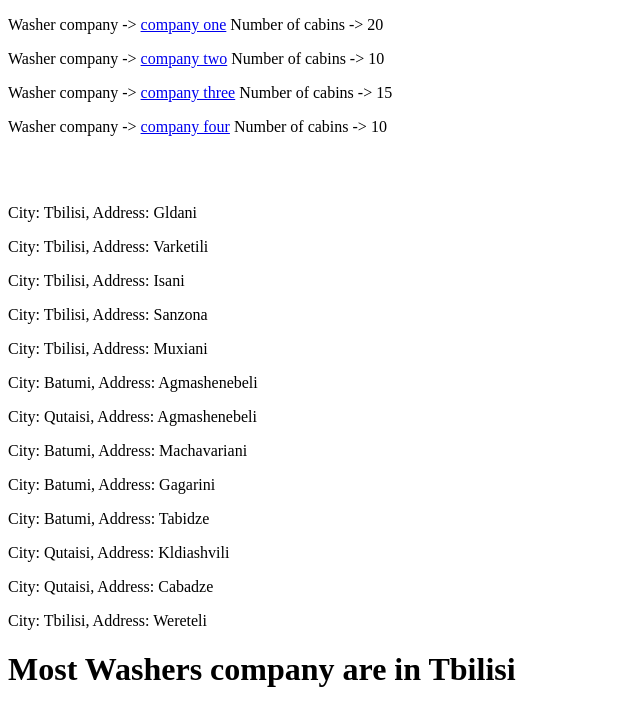
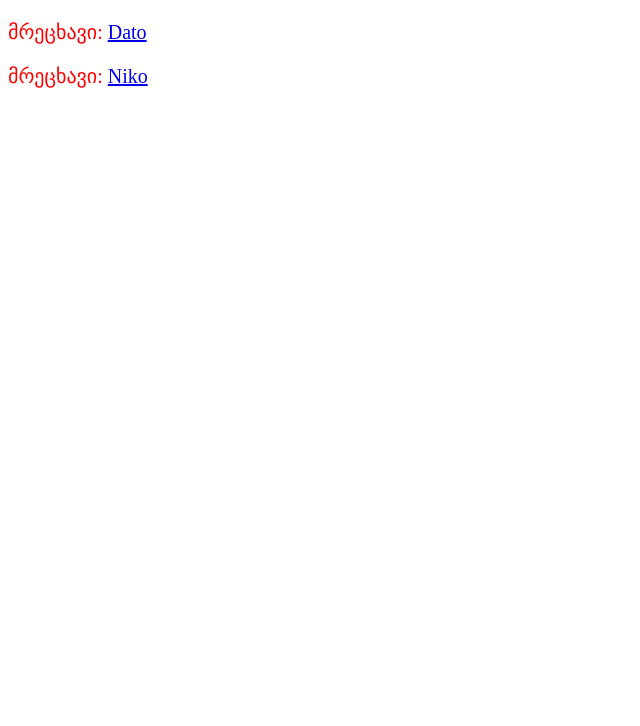
Before and after one commit to jujuna/Car_wash, a Django app: page / in a window 1280 px wide. Shown: the top 726 px of the page, without its empty margins (0-640 px from the left). Run offline with Django 3.2, Linux system fonts and the light colour scheme; data comes from the database, SQL or seed files in the repository.

Commit message:
new models

```diff
--- a/carvash/washapp/models.py
+++ b/carvash/washapp/models.py
@@ -4,38 +4,38 @@ from django.utils.translation import gettext_lazy as _
 
 
 
-class Location(models.Model):
-        address = models.CharField(max_length=100)
-        city = models.CharField(max_length=100)
+class Washer(models.Model):
+    name = models.CharField(max_length=30)
+    surname = models.CharField(max_length=40)
+    percentage = models.IntegerField()
 
-        def __str__(self):
-            return self.address
-
-class WasherCompany(models.Model):
-    name=models.CharField(max_length=100)
-    number_of_cabins=models.PositiveSmallIntegerField()
-    locations=models.ManyToManyField(Location,  related_name="location")
 
     def __str__(self):
         return self.name
 
-class HireCompany(models.Model):
+class Car(models.Model):
     class CarType(models.TextChoices):
         Sedan="SD",  _("Sedan")
         Hatchback="HT", _("Hatchback")
         Sport="SP", _("Sport")
         Couple="CP", _("Couple")
-
-
-    company=models.ForeignKey(WasherCompany, on_delete=models.CASCADE, related_name="company")
-    cartype=models.CharField(
+    number=models.CharField(max_length=7)
+    type=models.CharField(
         max_length=2,
         choices=CarType.choices,
-        default=CarType.Sedan,
-    )
-    date=models.DateTimeField(auto_now_add=True,)
-    date.editable=True
+        default=CarType.Sedan)
+    price=models.IntegerField()
 
 
     def __str__(self):
-        return 'company -> {}, type -> {}'.format(self.company,self.get_cartype_display())
+        return self.number
+
+class Order(models.Model):
+    order_date=models.DateTimeField()
+    finish_date=models.DateTimeField()
+    price=models.IntegerField()
+    washer=models.ForeignKey(Washer, on_delete=models.CASCADE, related_name="washer")
+    car=models.ForeignKey(Car,on_delete=models.CASCADE, related_name="car")
+
+    def __str__(self):
+        return '{}, {}'.format(self.washer,self.car)
--- a/carvash/washapp/templates/washapp/home.html
+++ b/carvash/washapp/templates/washapp/home.html
@@ -7,17 +7,10 @@
     </head>
     <body>
 
-        {% for i in company %}
-        <p>Washer company  -> <a href="{% url 'order' i.id %}">{{i}}</a> Number of cabins -> {{i.number_of_cabins}} </p>
-        {% endfor %}
+    {% for i in washer %}
+    <p style="color:red; font-size:20px;">მრეცხავი: <a href="{% url 'detail' i.id %}">{{i}}</a></p>
+    {% endfor %}
 
-    </br>
-    </br>
-        {% for i in location %}
-        <p>City: {{i.city}}, Address: {{i}}</p>
-        {% endfor %}
-
-        <h1>Most Washers company are in {{common}} </h1>
 
     </body>
 </html>
--- a/carvash/washapp/urls.py
+++ b/carvash/washapp/urls.py
@@ -5,6 +5,6 @@ from . import views
 
 urlpatterns = [
     path('', views.home, name="home"),
-    path('detail/<int:pk>', views.company_order, name="order")
+    path('detail/<int:pk>', views.detail, name="detail")
 
 ]
--- a/carvash/washapp/views.py
+++ b/carvash/washapp/views.py
@@ -1,18 +1,34 @@
 from django.shortcuts import render, HttpResponse, get_object_or_404
-from .models import HireCompany, Location, WasherCompany
 
-# Create your views here.
-def most_common(l):
-    return max(set(l), key=l.count)
+from .models import Washer,Car,Order
+import datetime
+from dateutil.relativedelta import relativedelta
 
 def home(request):
-    comp=WasherCompany.objects.all()
-    loc=Location.objects.all()
-    li=[i.city for i in loc]
-    common_city=most_common(li)
+    man=Washer.objects.all()
+    # a=man.washer.all()
+    # b=a.filter(order_date__year="2021")
+    # print(len(b))
+    return render(request, "washapp/home.html", {"washer":man})
 
-    return render(request, "washapp/home.html", {"company":comp, "location":loc, "common":common_city})
 
-def company_order(request, pk):
-    order=HireCompany.objects.get(company=pk)
-    return render(request, "washapp/detail.html", {"order":order})
+def detail(request, pk):
+    today = datetime.datetime.today()
+    lastMonth = today - relativedelta(months=1)
+    lastYear=today- relativedelta(years=1)
+    lastWeek=today-relativedelta(weeks=1)
+    person=Washer.objects.get(pk=pk)
+    a=person.washer.all()
+    by_month=len(a.filter(order_date__range=[lastMonth, today]))
+    by_year=len(a.filter(order_date__range=[lastYear, today]))
+    by_week=len(a.filter(order_date__range=[lastWeek, today]))
+
+    washer_percentage=person.percentage
+    mon=[]
+    for i in a:
+        mon.append(i.price)
+
+    sum_money=sum(mon)
+    money=(washer_percentage*sum_money)/100
+
+    return render(request, "washapp/detail.html", {"person":person, "month":by_month, "year":by_year, "week":by_week,"money":money})
```
Also changed, not shown: carvash/washapp/admin.py (+2 -6 lines), carvash/washapp/templates/washapp/detail.html (+6 -3 lines), carvash/db.sqlite3, carvash/washapp/migrations/0006_auto_20210129_1547.py (added), carvash/washapp/migrations/0007_car.py (added), carvash/washapp/migrations/0008_order.py (added), carvash/washapp/migrations/0009_delete_order.py (added), carvash/washapp/migrations/0010_order.py (added).
